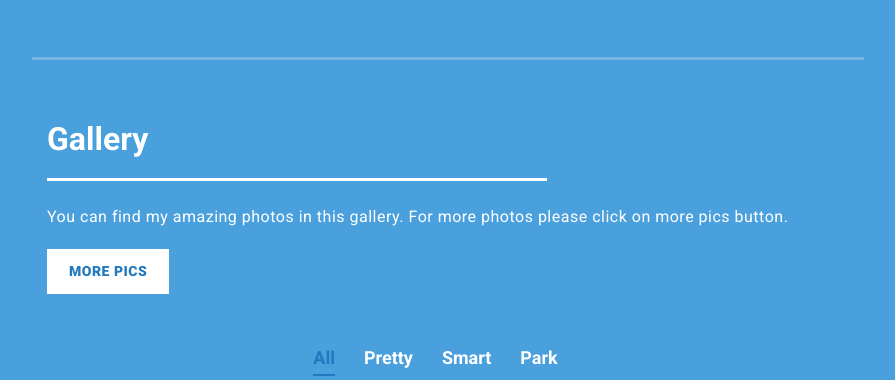
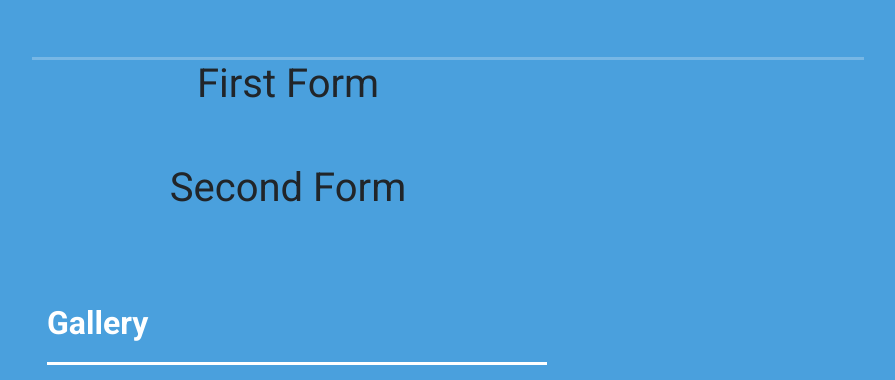
Before and after one commit to praveensanpada/praveen.sanpada, a plain HTML site: page index.html in a window 1280 px wide. Shown: the part 2669-3049 px from the top of the page, without its empty margins (352-1247 px from the left). Drawn offline with Linux system fonts and the light colour scheme; a script that the page names is missing.

Commit message:
Update index.html - User Website

```diff
--- a/index.html
+++ b/index.html
@@ -177,6 +177,20 @@ https://www.tooplate.com/view/2116-blugoon
           </div>
         </div>
       </div>
+    </section>
+
+    <section>
+     <center>
+        <h1>First Form</h1><br>
+           <script src='https://forms.pabbly.com/embed/3I1T-722586882?w=350.02'></script>
+      </center>
+    </section>
+    <br/>
+    <section>
+     <center>
+        <h1>Second Form</h1><br>
+            <script src='https://forms.pabbly.com/embed/oFzh-722586881?w=350.02'></script>
+      </center>
     </section>
 
     <section class="section my-work" data-section="section3">
```
